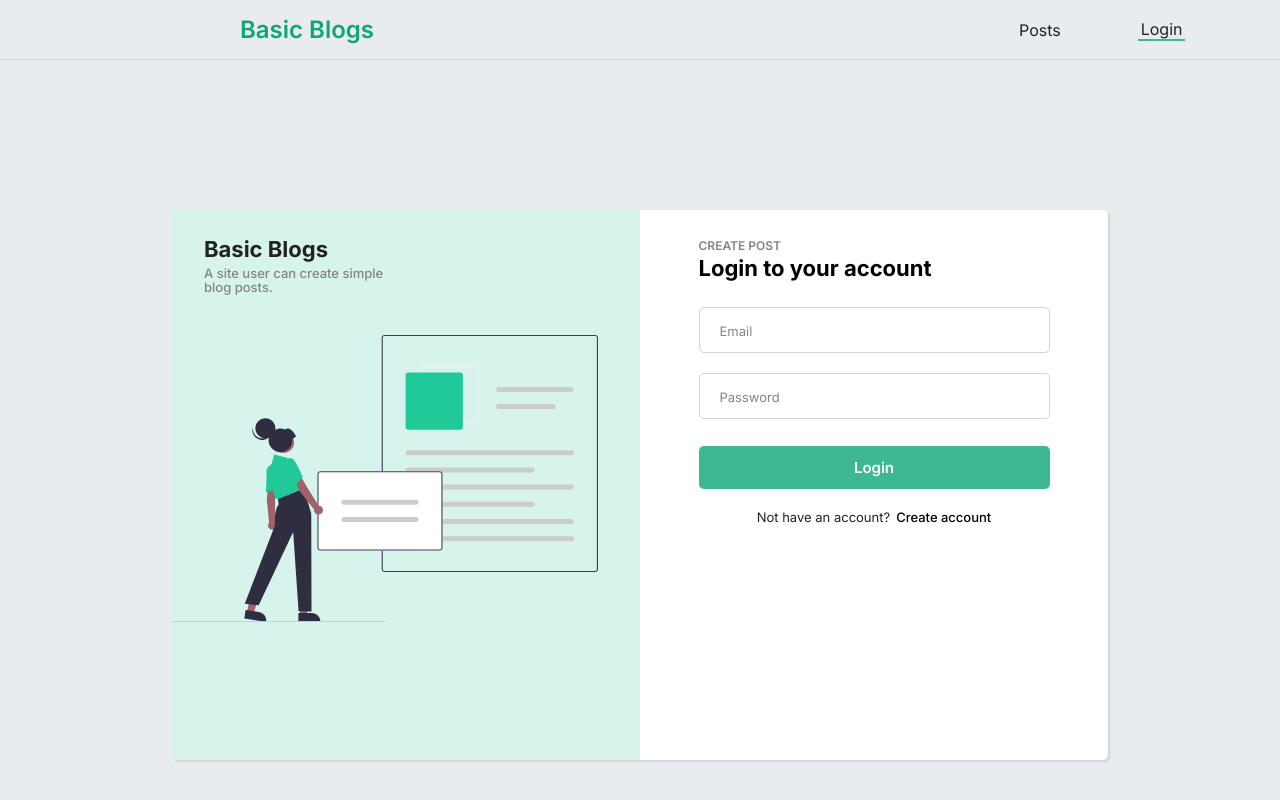
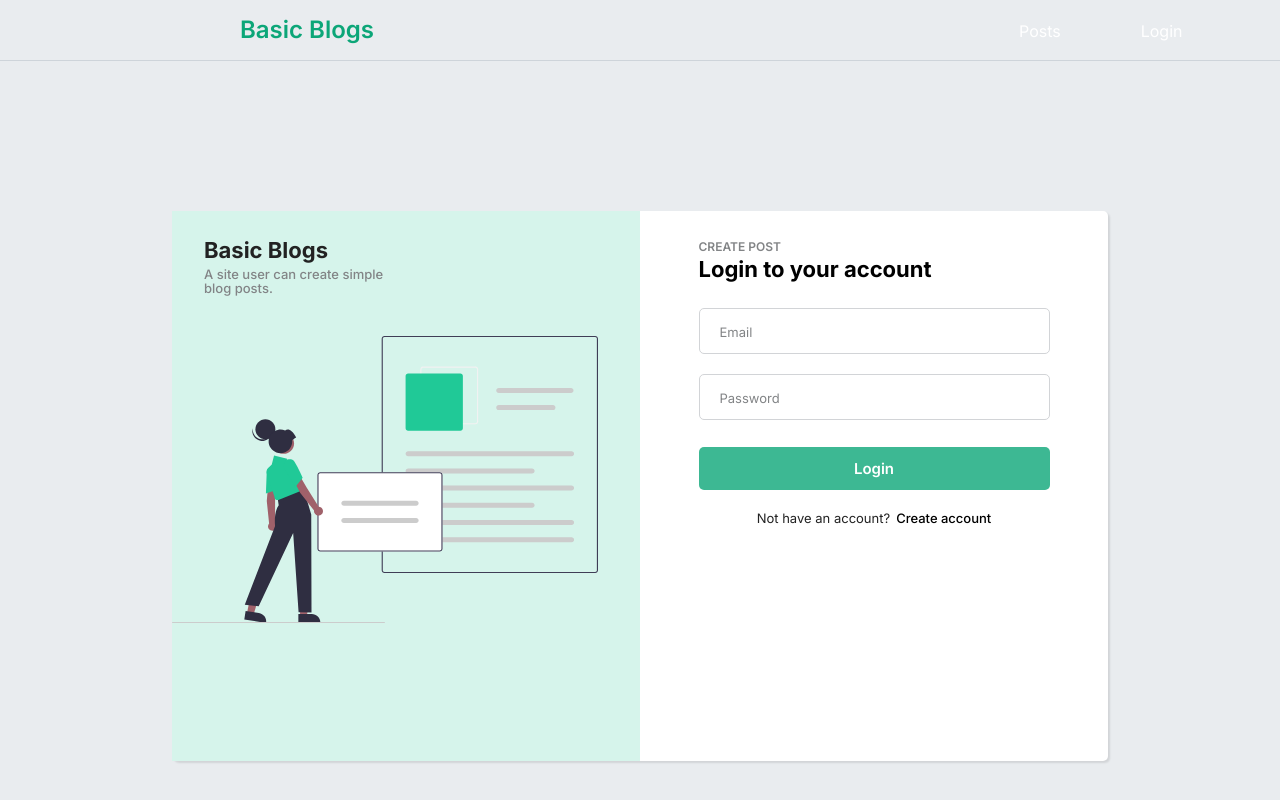
Before and after one commit to wasifalam23/basic-blogs, a React (Create React App) app in the folder client/: page /auth in a window 1280 px wide. Built offline with nearby package versions, Linux system fonts and the light colour scheme; no server answers.

Commit message:
added navdrawer for small device

```diff
--- a/client/src/components/Header/Header.js
+++ b/client/src/components/Header/Header.js
@@ -1,15 +1,44 @@
-import React from 'react';
+import React, { useState } from 'react';
 import { Link } from 'react-router-dom';
 import MainNavigation from './MainNavigation/MainNavigation';
+import Backdrop from '../../utils/Modal/Backdrop/Backdrop';
 import './Header.scss';
 
 const Header = () => {
+  const [drawerIsOpen, setDrawerIsOpen] = useState(false);
+
+  const burgerClickHandler = () => {
+    setDrawerIsOpen((prev) => !prev);
+  };
+
+  const backdropClickHandler = () => {
+    setDrawerIsOpen(false);
+  };
+
   return (
     <header className="header">
-      <Link to="/" className="header__logo">
-        Basic Blogs
-      </Link>
-      <MainNavigation />
+      <nav className="header__nav">
+        {drawerIsOpen && (
+          <Backdrop
+            className="header__backdrop"
+            onCancel={backdropClickHandler}
+          />
+        )}
+
+        <Link to="/" className="header__logo">
+          Basic Blogs
+        </Link>
+
+        <MainNavigation drawerIsOpen={drawerIsOpen} />
+
+        <div className="header__burger" onClick={burgerClickHandler}>
+          <div className="header__burger--line1 header__burger--item" />
+          <div className="header__burger--line2 header__burger--item" />
+          <div className="header__burger--line3 header__burger--item" />
+          <div />
+          <div />
+        </div>
+      </nav>
     </header>
   );
 };
--- a/client/src/components/Header/Header.scss
+++ b/client/src/components/Header/Header.scss
@@ -1,14 +1,26 @@
 @import '../../index.scss';
 
 .header {
-  display: flex;
-  justify-content: space-between;
-  align-items: center;
   background-color: $color-primary-gray;
+  padding-right: 10rem;
+  padding-left: 24rem;
   border-bottom: 0.5px solid #ced4da;
-  padding-left: 24rem;
-  padding-right: 10rem;
-  height: 6rem;
+
+  @include for-small-device {
+    padding-left: 4rem;
+    padding-right: 4rem;
+  }
+
+  &__backdrop {
+    margin-top: 5.9rem;
+  }
+
+  &__nav {
+    display: flex;
+    justify-content: space-between;
+    align-items: center;
+    height: 6rem;
+  }
 
   &__logo:link,
   &__logo:visited {
@@ -18,4 +30,20 @@
     font-size: 2.4rem;
     color: $color-primary-teal;
   }
+
+  &__burger {
+    display: none;
+    cursor: pointer;
+
+    @include for-small-device {
+      display: initial;
+    }
+  }
+
+  &__burger--item {
+    height: 3px;
+    width: 25px;
+    background-color: $color-black;
+    margin: 5px;
+  }
 }
--- a/client/src/components/Header/MainNavigation/MainNavigation.js
+++ b/client/src/components/Header/MainNavigation/MainNavigation.js
@@ -7,9 +7,9 @@ import NavUser from '../NavUser/NavUser';
 
 import './MainNavigation.scss';
 
-const MainNavigation = () => {
+const MainNavigation = (props) => {
   const isLoggedIn = useSelector((state) => state.auth.isLoggedIn);
-  const loggedInUserId = useSelector((state) => state.user.userData._id);
+  const loggedInUser = useSelector((state) => state.user.userData);
 
   const linkClass = ({ isActive }) => {
     return isActive
@@ -18,9 +18,29 @@ const MainNavigation = () => {
   };
 
   return (
-    <nav className="main-navigation">
-      <ul className="main-navigation__list">
-        <li className="main-navigation__list--item ">
+    <ul
+      className={`main-navigation__list ${
+        props.drawerIsOpen && 'main-navigation__list--active'
+      }`}
+    >
+      {isLoggedIn && (
+        <div className="main-navigation__user--box">
+          <img
+            className="main-navigation__user--photo"
+            src={`http://localhost:3000/users/${loggedInUser.photo}`}
+            alt="user-avatar"
+          />
+
+          <div className="main-navigation__user--info">
+            <p className="main-navigation__user--name">
+              {loggedInUser.firstName} {loggedInUser.lastName}
+            </p>
+            <p className="main-navigation__user--email">{loggedInUser.email}</p>
+          </div>
+        </div>
+      )}
+
+      <li className="main-navigation__list--item">
         <NavLink className={linkClass} to="/">
           Posts
         </NavLink>
@@ -44,19 +64,32 @@ const MainNavigation = () => {
 
       {isLoggedIn && (
         <li className="main-navigation__list--item">
-            <NavLink className={linkClass} to={`/${loggedInUserId}/posts`}>
+          <NavLink className={linkClass} to={`/${loggedInUser._id}/posts`}>
             My Posts
           </NavLink>
         </li>
       )}
 
       {isLoggedIn && (
-          <li className="main-navigation__list--item">
+        <li className="main-navigation__list--item main-navigation__edit-profile">
+          <NavLink className={linkClass} to="/user-update">
+            Edit Profile
+          </NavLink>
+        </li>
+      )}
+
+      {isLoggedIn && (
+        <li className="main-navigation__list--item main-navigation__logout">
+          <button className="main-navigation__logout--btn">Logout</button>
+        </li>
+      )}
+
+      {isLoggedIn && (
+        <li className="main-navigation__list--item main-navigation__nav--user">
           <NavUser />
         </li>
       )}
     </ul>
-    </nav>
   );
 };
 
--- a/client/src/components/Header/MainNavigation/MainNavigation.scss
+++ b/client/src/components/Header/MainNavigation/MainNavigation.scss
@@ -4,10 +4,34 @@
   &__list {
     display: flex;
     gap: 8rem;
-    // justify-content: space-between;
     align-items: center;
     list-style: none;
     margin-top: 2.3px;
+
+    @include for-small-device {
+      position: absolute;
+      right: 0;
+      background-color: #06533c;
+      height: 100vh;
+      width: 30rem;
+      top: 5.8rem;
+      z-index: 10000;
+      flex-direction: column;
+      gap: 7rem;
+      transform: translateX(100%);
+      transition: transform 0.3s ease-in;
+      padding-top: 4rem;
+    }
+  }
+
+  &__list--active {
+    transform: translateX(0%);
+  }
+
+  &__list--item {
+    @include for-small-device {
+      opacity: 0;
+    }
   }
 
   &__link:link,
@@ -17,19 +41,91 @@
     font-size: 1.6rem;
     font-weight: $font-regular;
     color: $color-black;
-    // border-bottom: 2.3px solid transparent;
     width: calc(100% + 5px);
     text-align: center;
     line-height: 1.2;
     transition: $transition-3s;
+
+    @include for-small-device {
+      color: $color-white;
+      transition: initial;
+      width: initial;
+    }
   }
 
   &__link--active:link,
   &__link--active:visited {
     border-bottom: 2.3px solid $color-teal-light;
+
+    @include for-small-device {
+      border: none;
+    }
   }
 
   &__link:hover {
     transform: translateY(-1.5px);
+
+    @include for-small-device {
+      transform: translateY(0);
+    }
+  }
+
+  &__user--box {
+    display: none;
+
+    @include for-small-device {
+      display: flex;
+      flex-direction: column;
+      align-items: center;
+      text-align: center;
+      width: 100%;
+      padding-bottom: 4rem;
+      border-bottom: 1px solid $color-teal-light;
+    }
+  }
+
+  &__user--photo {
+    width: 4.8rem;
+    height: 4.8rem;
+    border-radius: 50%;
+    border: 3px solid $color-teal-light;
+  }
+
+  &__user--name {
+    font-size: 1.4rem;
+    font-weight: $font-semibold;
+    color: $color-white;
+    margin-top: 1rem;
+  }
+
+  &__user--email {
+    font-size: 1.3rem;
+    margin-top: 0.7rem;
+    font-weight: $font-medium;
+    color: $color-gray-light;
+  }
+
+  &__nav--user {
+    @include for-small-device {
+      display: none;
+    }
+  }
+
+  &__logout,
+  &__edit-profile {
+    display: none;
+
+    @include for-small-device {
+      display: initial;
+    }
+  }
+
+  &__logout--btn {
+    font-family: $font-family-inter;
+    border: none;
+    background: none;
+    font-size: 1.4rem;
+    font-weight: $font-regular;
+    color: $color-white;
   }
 }
--- a/client/src/index.scss
+++ b/client/src/index.scss
@@ -35,6 +35,16 @@ $border-radius-5px: 5px;
 $transition-3s: all 0.3s ease-in-out;
 $box-shadow-2: 1px 2px 5px rgba(0, 0, 0, 0.1);
 
+// Break Points
+$bp-small: 48em; // 768px
+
+// Mixins
+@mixin for-small-device {
+  @media screen and (max-width: $bp-small) {
+    @content;
+  }
+}
+
 *,
 *::before,
 *::after {
@@ -46,10 +56,17 @@ $box-shadow-2: 1px 2px 5px rgba(0, 0, 0, 0.1);
 html {
   box-sizing: border-box;
   font-size: 62.5%;
+  overflow-x: hidden;
 }
 
 body {
   font-family: $font-family-inter;
   line-height: 1;
   background-color: $color-primary-gray;
+
+  @media screen and (max-width: $bp-small) {
+    overflow-x: hidden;
+    position: relative;
+    min-height: 100vh;
+  }
 }
```
Lines whose indentation alone changed are shown as unchanged.
